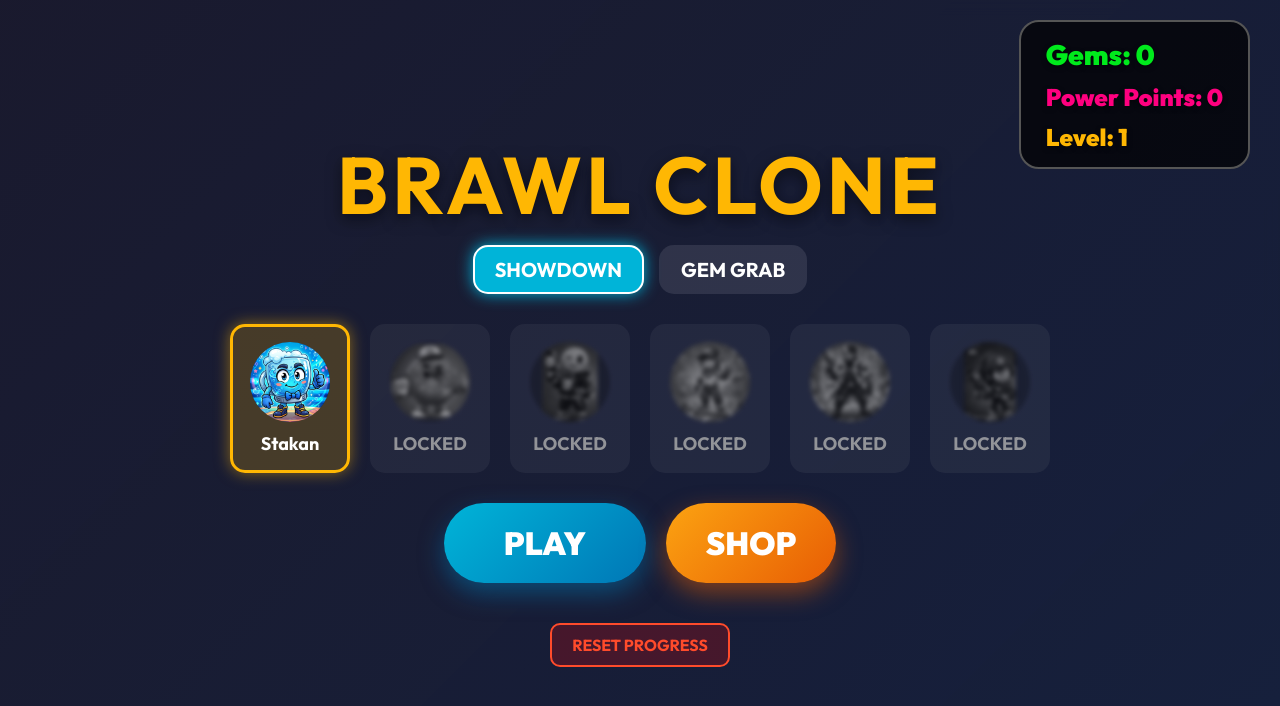
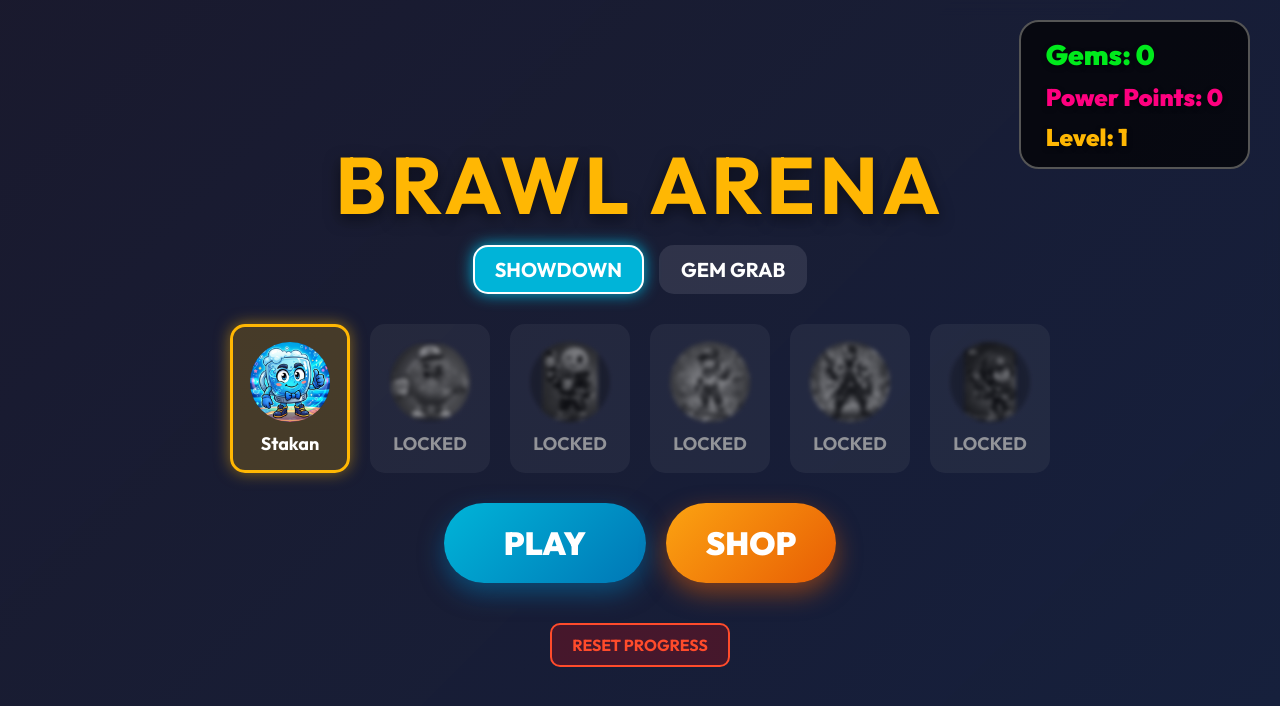
Before and after one commit to maksik649/stars, a website built with Vite: page index.html in a window 1280 px wide. Built offline with nearby package versions, Linux system fonts and the light colour scheme.

Commit message:
Add files via upload

```diff
--- a/index.html
+++ b/index.html
@@ -3,7 +3,7 @@
   <head>
     <meta charset="UTF-8" />
     <meta name="viewport" content="width=device-width, initial-scale=1.0" />
-    <title>Brawl Stars Clone</title>
+    <title>Brawl Arena</title>
     <link rel="stylesheet" href="./style.css">
     <link href="https://fonts.googleapis.com/css2?family=Outfit:wght@400;700;900&display=swap" rel="stylesheet">
   </head>
@@ -15,7 +15,7 @@
         <div class="level-count">Level: <span id="menu-level">1</span></div>
       </div>
       <div class="menu-content">
-        <h1>Brawl Clone</h1>
+        <h1>Brawl Arena</h1>
         <div class="mode-selection">
           <button id="mode-showdown" class="mode-btn active">SHOWDOWN</button>
           <button id="mode-gemgrab" class="mode-btn">GEM GRAB</button>
```
